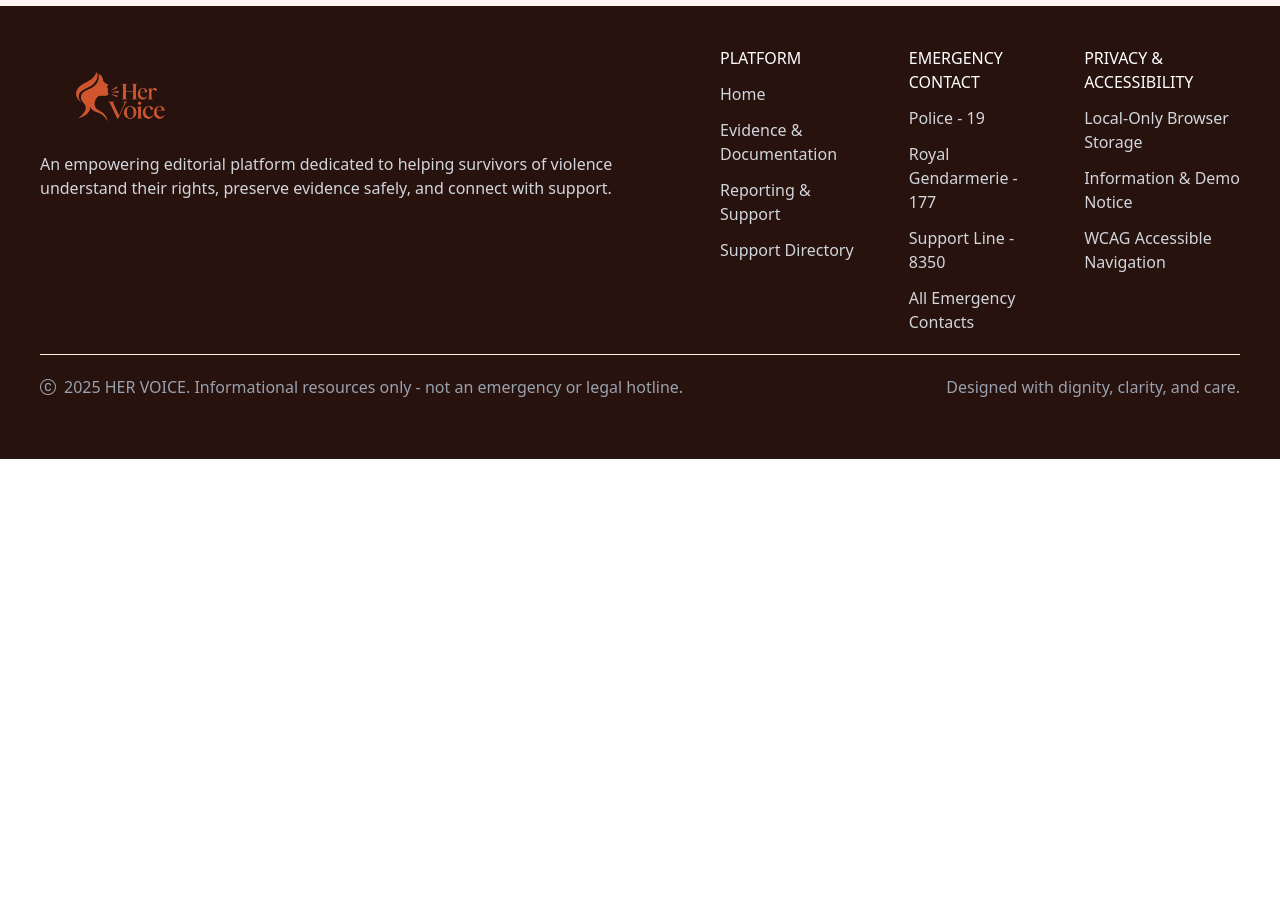
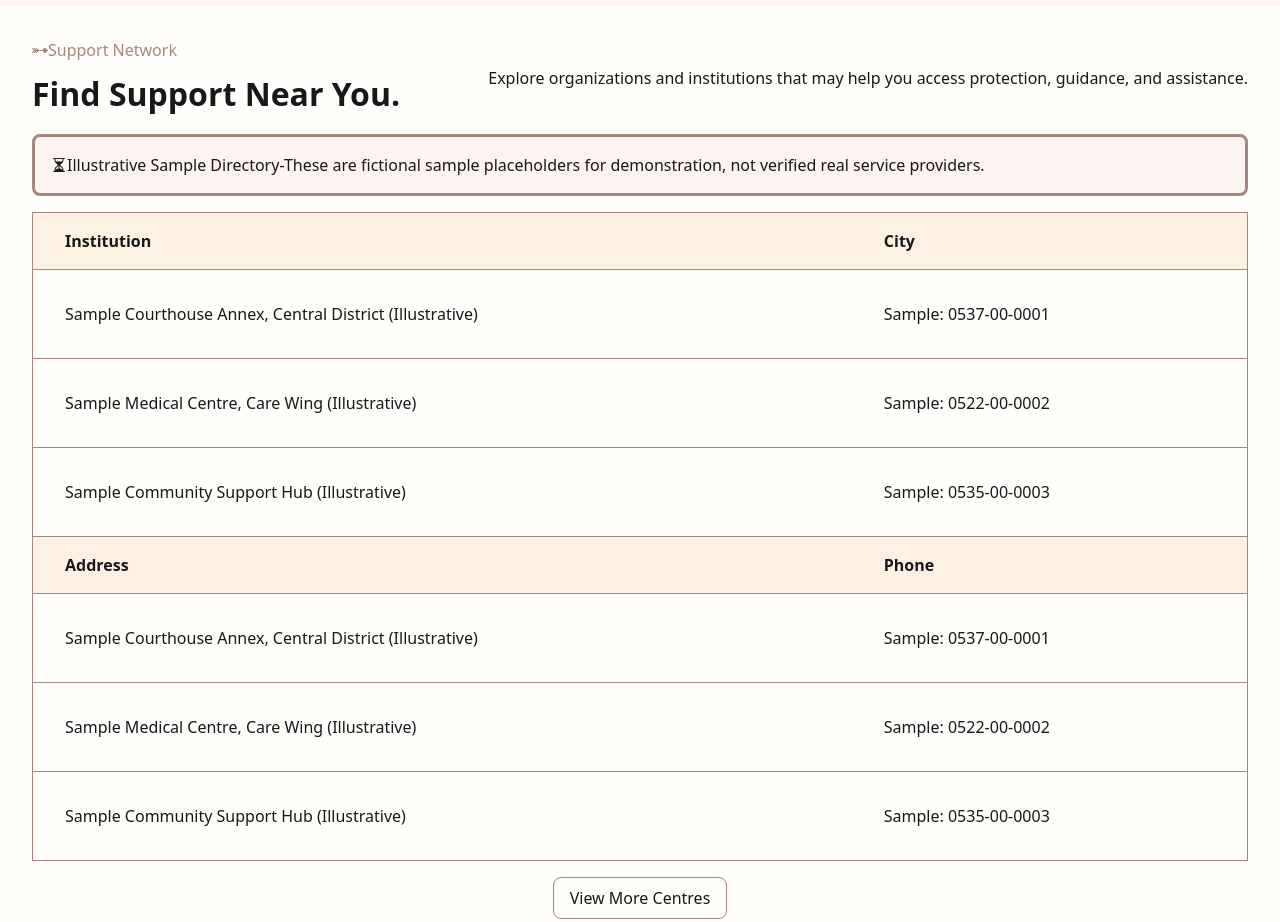
Before and after one commit to Sara-Elasmar/SARA-ELASMAR-final-project-HTML-CSS, a website: page public/pages/Report.html in a window 1280 px wide. Shown: the part 1000-1922 px from the top of the page. Before the commit the page ends 1459 px from the top, so only its background shows below. Drawn offline with nearby package versions, Linux system fonts and the light colour scheme.

Commit message:
Page three: added the third section with responsivity ~styled in css~

```diff
--- a/public/css/index.css
+++ b/public/css/index.css
@@ -0,0 +1,70 @@
+.third-section {
+    background: rgb(255, 254, 251);
+    padding: 2rem 2rem;
+
+    .first-div {
+        display: flex;
+        justify-content: space-between;
+        align-items: center;
+        padding-bottom: 1rem;
+
+        .mini-first-div {
+            display: flex;
+            flex-direction: column;
+            gap: 0.5rem;
+
+            p {
+                color: rgb(165, 135, 125);
+            }
+        }
+
+        h1 {
+            font-weight: bold;
+            font-size: xx-large;
+        }
+    }
+
+    .first-para {
+        background-color: rgb(253, 243, 241);
+        padding: 1rem;
+        border: rgb(165, 135, 125) solid;
+        border-radius: 8px;
+    }
+}
+
+.second-div {
+    padding-top: 1rem;
+    table {
+        border: 1px rgb(165, 135, 125) solid;
+        width: 100%;
+        th, td{
+            text-align: left;
+            border-bottom: 1px rgb(165, 135, 125) solid;
+        }
+
+        th {
+            background-color: rgb(252, 241, 227);
+            padding: 1rem 2rem;
+        }
+
+        td {
+            padding: 2rem;
+        }
+    }
+    .button-div{
+        padding-top: 1rem;
+        text-align: center;
+        button{
+           border-radius: 8px;
+           border: 1px rgb(165, 135, 125) solid;
+           padding: 0.5rem 1rem;
+        }
+    }
+}
+
+
+@media (max-width: 426px) {
+    .first-div{
+        flex-direction: column;
+    }
+}
--- a/public/pages/Report.html
+++ b/public/pages/Report.html
@@ -6,6 +6,7 @@
     <meta name="viewport" content="width=device-width, initial-scale=1.0">
     <title>Report</title>
     <link rel="stylesheet" href="../../public/css/output.css">
+    <link rel="stylesheet" href="../css/index.css">
     <link rel="stylesheet" href="https://cdn.jsdelivr.net/npm/bootstrap-icons@1.11.3/font/bootstrap-icons.min.css">
     <link href="https://cdn.jsdelivr.net/npm/daisyui@5" rel="stylesheet" type="text/css" />
 </head>
@@ -70,7 +71,7 @@
         <section class="bg-[rgb(254,244,242)] px-10 py-15 flex gap-5 max-sm:flex-col">
             <div class="flex flex-col gap-5 max-sm:flex-col max-sm:gap-5">
                 <p class="text-[rgb(165,135,125)] font-medium"><i
-                        class="bi bi-heart-arrow text-[rgb(165,135,125)]"></i>01 — LEGAL GUIDANCE</p>
+                        class="bi bi-heart-arrow text-[rgb(165,135,125)]"></i>LEGAL GUIDANCE</p>
                 <h1 class="font-bold text-3xl text-black">Let's Help You Find the Right Support.</h1>
                 <p class="text-gray-700 w-[50vw]">Complete the form below to indicate the type of assistance you are
                     seeking.</p>
@@ -84,29 +85,93 @@
             </div>
             <div class="bg-white py-10 px-10 border border-[rgb(192,150,105)] rounded-lg">
                 <h1 class="font-bold pb-3 text-lg">Type of problem or violence experienced</h1>
-                <select class="py-2 pl-2 pr-100 rounded-2xl border-[rgb(192,150,105)] bg-[rgb(255,254,251)]">
+                <select
+                    class="py-2 pl-2 pr-100 rounded-2xl border-[rgb(192,150,105)] bg-[rgb(255,254,251)] max-sm:pr-30">
                     <option>Select an option...</option>
                 </select>
-                <div class="flex gap-3 pt-5">
+                <div class="flex gap-5 pt-5 max-sm:flex-col">
                     <div>
                         <h1 class="font-bold pb-3 text-lg">City or region</h1>
-                        <select class="py-2 pl-2 pr-33 rounded-2xl border-[rgb(192,150,105)] bg-[rgb(255,254,251)]">
+                        <select
+                            class="py-2 pl-2 pr-32 rounded-2xl border-[rgb(192,150,105)] bg-[rgb(255,254,251)] max-sm:pr-37">
                             <option>Select a city...</option>
                         </select>
                     </div>
                     <div>
                         <h1 class="font-bold pb-3 text-lg">Preferred contact method</h1>
-                        <select class="py-2 pl-2 pr-33 rounded-2xl border-[rgb(192,150,105)] bg-[rgb(255,254,251)]">
+                        <select
+                            class="py-2 pl-2 pr-32 rounded-2xl border-[rgb(192,150,105)] bg-[rgb(255,254,251)] max-sm:pr-30">
                             <option>Select a method...</option>
                         </select>
                     </div>
                 </div>
                 <h1 class="font-bold pb-3 pt-5 text-lg">Most convenient contact time</h1>
-                <select class="py-2 pl-2 pr-91 rounded-2xl border-[rgb(192,150,105)] bg-[rgb(255,254,251)]">
+                <select
+                    class="py-2 pl-2 pr-92 rounded-2xl border-[rgb(192,150,105)] bg-[rgb(255,254,251)] max-sm:pr-21">
                     <option>Select a time window...</option>
                 </select>
                 <div class="pt-8">
-                <button class="py-2 px-4 bg-[rgb(165,135,125)] rounded-2xl text-white hover:bg-[rgb(192,150,105)] cursor-pointer">Submit Request</button>
+                    <button
+                        class="py-2 px-4 bg-[rgb(165,135,125)] rounded-2xl text-white hover:bg-[rgb(192,150,105)] cursor-pointer">Submit
+                        Request</button>
+                </div>
+            </div>
+        </section>
+        <section class="third-section">
+            <div class="first-div">
+                <div class="mini-first-div">
+                    <p><i class="bi bi-heart-arrow"></i>Support Network</p>
+                    <h1>Find Support Near You.</h1>
+                </div>
+                <div>
+                    <p>Explore organizations and institutions that may help you access protection, guidance, and
+                        assistance.</p>
+                </div>
+            </div>
+            <p class="first-para"><i class="bi bi-hourglass-split"></i>Illustrative Sample Directory-These are fictional
+                sample
+                placeholders for demonstration, not verified real service providers.</p>
+            <div class="second-div">
+                <table>
+                    <div>
+                        <tr>
+                            <th>Institution</th>
+                            <th>City</th>
+                        </tr>
+                        <tr>
+                            <td>Sample Courthouse Annex, Central District (Illustrative)</td>
+                            <td>Sample: 0537-00-0001</td>
+                        </tr>
+                        <tr>
+                            <td>Sample Medical Centre, Care Wing (Illustrative)</td>
+                            <td>Sample: 0522-00-0002</td>
+                        </tr>
+                        <tr>
+                            <td>Sample Community Support Hub (Illustrative)</td>
+                            <td>Sample: 0535-00-0003</td>
+                        </tr>
+                    </div>
+                    <div>
+                        <tr>
+                            <th>Address</th>
+                            <th>Phone</th>
+                        </tr>
+                        <tr>
+                            <td>Sample Courthouse Annex, Central District (Illustrative)</td>
+                            <td>Sample: 0537-00-0001</td>
+                        </tr>
+                        <tr>
+                            <td>Sample Medical Centre, Care Wing (Illustrative)</td>
+                            <td>Sample: 0522-00-0002</td>
+                        </tr>
+                        <tr>
+                            <td>Sample Community Support Hub (Illustrative)</td>
+                            <td>Sample: 0535-00-0003</td>
+                        </tr>
+                    </div>
+                </table>
+                <div class="button-div">
+                    <button>View More Centres</button>
                 </div>
             </div>
         </section>
```
Also changed, not shown: public/css/output.css.
